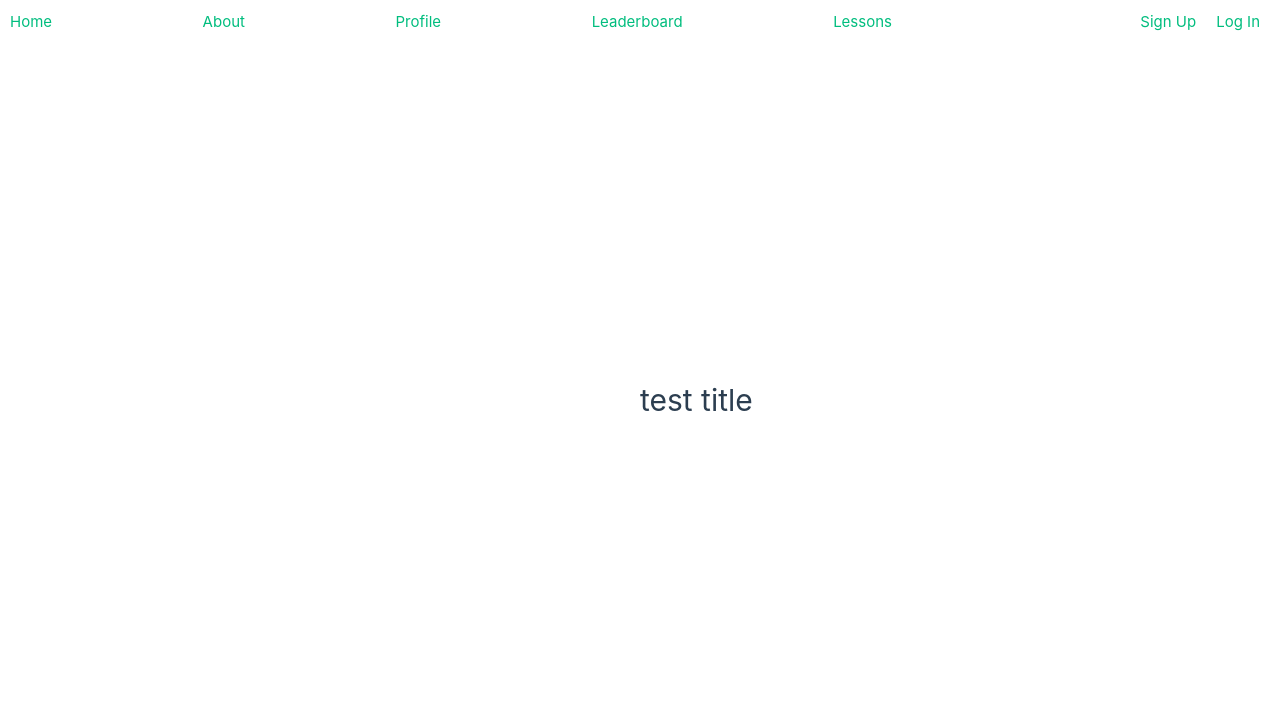
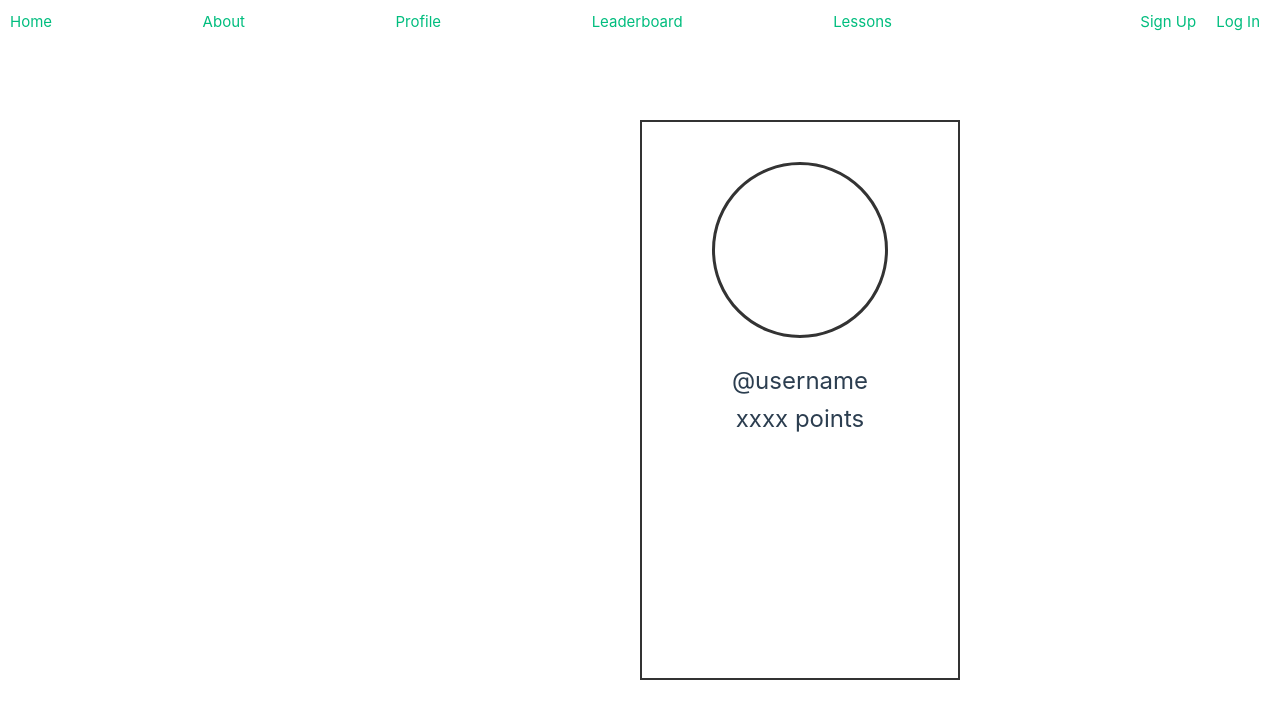
Before and after one commit to Wolf-Hack-Academy/WolfHack, a Vue app: page /profile in a window 1280 px wide. Shown: the top 718 px of the page. Built offline with nearby package versions, Linux system fonts and the light colour scheme.

Commit message:
update to profile pg, draft of user summary

```diff
--- a/src/App.vue
+++ b/src/App.vue
@@ -35,6 +35,7 @@ import HelloWorld from './components/HelloWorld.vue'
 
 
 <style scoped>
+
 .navbar {
   position: fixed;
   display: flex;
@@ -45,6 +46,7 @@ import HelloWorld from './components/HelloWorld.vue'
   padding: 10px;
   justify-content: space-between;
   align-items: center;
+  padding-bottom: 50px;
 }
 
 .nav-container {
--- a/src/views/Profile.vue
+++ b/src/views/Profile.vue
@@ -5,6 +5,64 @@
 
 <template>  <!-- format webpage here -->
   <main>
-    <h1>test title</h1>
+    <div class="wrapper">
+
+      <div class="profile-summary">
+        <div class="profile-photo"></div> <!-- grab profile photo (initially) from google login -->
+        <div id="username" class="profile-stats"> <!-- get username from database -->
+          @username
+        </div>
+        <div id="points" class="profile-stats"> <!-- get points from database -->
+          xxxx points
+        </div>
+      </div>
+    </div>
+
   </main>
 </template>
+
+
+<style scoped>
+
+.wrapper{
+  position: relative;
+}
+  .profile-summary{
+    border: 2px solid #333;
+    width: 40vh;
+    min-width: 200px;
+    height: 70vh;
+    min-height: 350px;
+    display: flex;
+    flex-direction: column;
+    justify-content: center;
+    align-items: center;
+    position: relative;
+    /* margin-bottom: 50px; */
+    /* padding: max(5vh, 50px); */
+  }
+
+  .profile-photo{
+    border: 3px solid #333;
+    border-radius: 50%;
+    color: #333;
+    width: 22vh;
+    min-width: 110px;
+    height: 22vh;
+    min-height: 110px;
+    position: absolute;
+    top: max(5vh, 25px);
+    /* margin-bottom: 50px; */
+  }
+
+  .profile-stats{
+    /* top: min(5vh, 25px);
+    padding: max(1vh, 10px); padding between each element */
+    font-size: max(3vh, 16px);
+  }
+
+  /* * {
+    margin: 20px;
+  } */
+
+</style>
```
